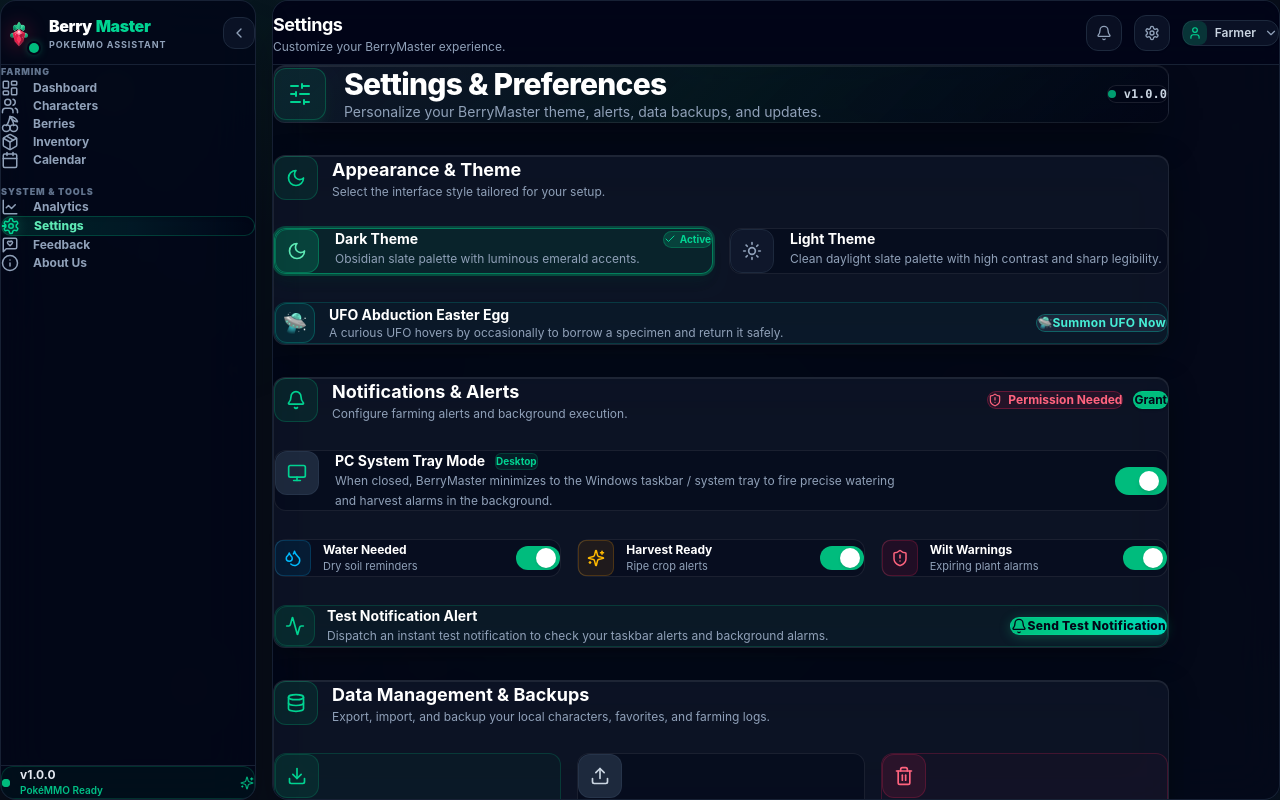
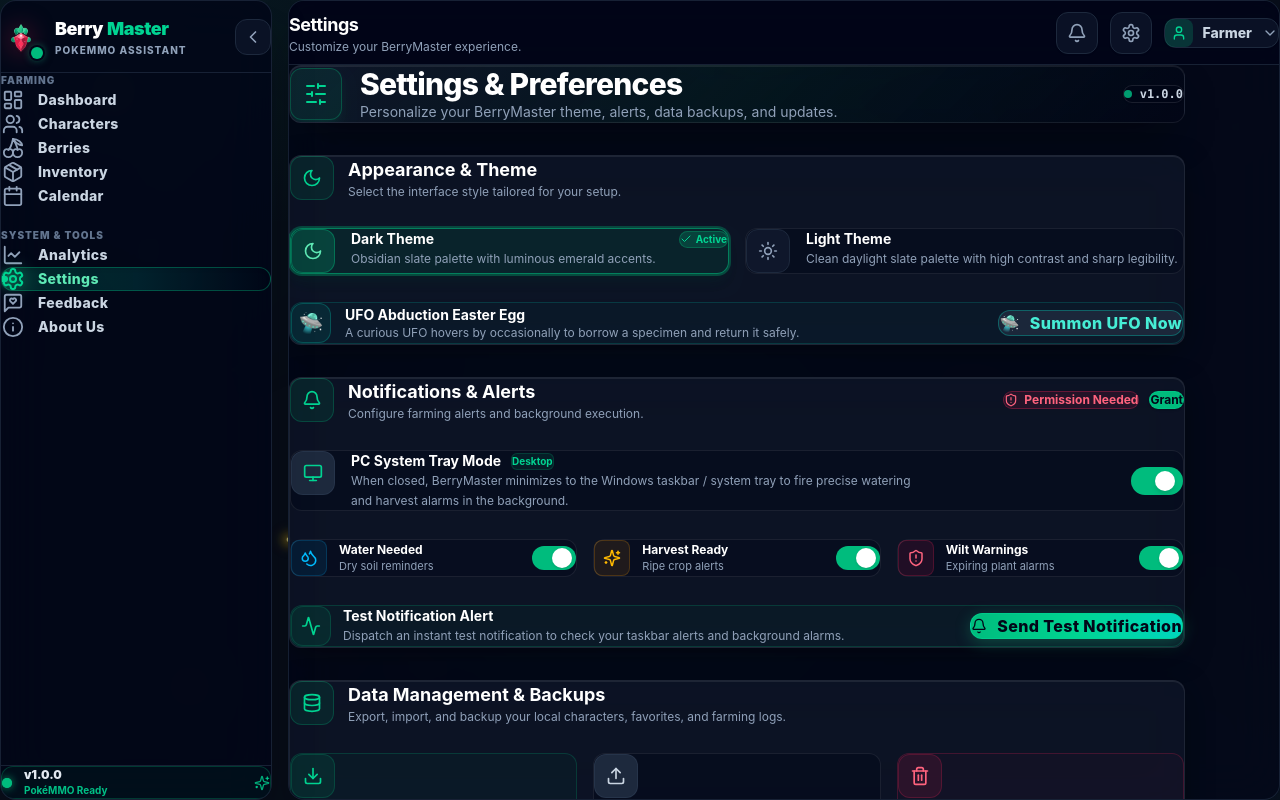
Before and after one commit to abhijeet-mishra34/BerryMaster, a React (Vite) app: page /settings in a window 1280 px wide. Built offline with nearby package versions, Linux system fonts and the light colour scheme.

Commit message:
feat(ui): enlarge sidebar nav items and app buttons with rich hover animations and tactile feedback

```diff
--- a/src/components/layout/Header.tsx
+++ b/src/components/layout/Header.tsx
@@ -154,8 +154,10 @@
           onClick={() => navigate("/settings")}
           className="
             flex
-            h-9
-            w-9
+            h-10
+            w-10
+            sm:h-10.5
+            sm:w-10.5
             items-center
             justify-center
             rounded-xl
@@ -168,13 +170,14 @@
             light:text-slate-600
             transition-all
             duration-200
-            hover:border-emerald-500/40
+            hover:border-emerald-400/50
             light:hover:border-emerald-400
             hover:bg-slate-800
             light:hover:bg-slate-200
             hover:text-emerald-400
+            hover:scale-105
             hover:-translate-y-0.5
-            active:translate-y-0
+            hover:shadow-[0_0_12px_rgba(16,185,129,0.2)]
             active:scale-95
             cursor-pointer
             shadow-xs
@@ -182,7 +185,7 @@
           aria-label="Open settings"
           title="Settings"
         >
-          <Settings className="h-4 w-4" />
+          <Settings className="h-4.5 w-4.5 sm:h-5 sm:w-5 transition-transform duration-200 hover:rotate-45" />
         </button>
 
         {/* Profile Dropdown */}
@@ -193,38 +196,40 @@
             className="
               flex
               items-center
-              gap-2
+              gap-2.5
               rounded-xl
               border
               border-slate-800
               light:border-slate-200
               bg-slate-900/70
               light:bg-slate-100
-              px-3
-              py-1.5
+              px-3.5
+              sm:px-4
+              py-2
               text-slate-300
               light:text-slate-700
               transition-all
               duration-200
-              hover:border-emerald-500/40
+              hover:border-emerald-400/50
               light:hover:border-emerald-400
               hover:bg-slate-800
               light:hover:bg-slate-200
               hover:text-white
               light:hover:text-slate-900
+              hover:scale-105
               hover:-translate-y-0.5
-              active:translate-y-0
+              hover:shadow-[0_0_12px_rgba(16,185,129,0.2)]
               active:scale-95
               cursor-pointer
               shadow-xs
             "
             aria-label="Open profile menu"
           >
-            <div className="flex h-6 w-6 items-center justify-center rounded-lg bg-emerald-500/20 text-emerald-400">
-              <User className="h-3.5 w-3.5" />
+            <div className="flex h-7 w-7 items-center justify-center rounded-lg bg-emerald-500/20 text-emerald-400">
+              <User className="h-4 w-4" />
             </div>
-            <span className="text-xs font-semibold">Farmer</span>
-            <ChevronDown className="h-3.5 w-3.5 text-slate-400 light:text-slate-500" />
+            <span className="text-xs sm:text-sm font-extrabold">Farmer</span>
+            <ChevronDown className="h-4 w-4 text-slate-400 light:text-slate-500" />
           </button>
 
           {/* Profile Menu Dropdown */}
--- a/src/components/layout/Sidebar.tsx
+++ b/src/components/layout/Sidebar.tsx
@@ -113,7 +113,7 @@
           left-0
           z-50
           flex
-          w-72
+          w-76
           max-w-[85vw]
           flex-col
           border-r
@@ -131,22 +131,22 @@
         `}
       >
         {/* Mobile Drawer Header */}
-        <div className="flex h-16 items-center justify-between border-b border-slate-800/80 light:border-slate-200 px-4">
-          <div className="flex items-center gap-3">
+        <div className="flex h-16 items-center justify-between border-b border-slate-800/80 light:border-slate-200 px-5">
+          <div className="flex items-center gap-3.5">
             <div className="relative flex items-center justify-center">
               <img
                 src={berryMasterIcon}
                 alt="BerryMaster logo"
-                className="h-9 w-9 object-contain drop-shadow-[0_2px_10px_rgba(225,29,72,0.45)]"
+                className="h-10 w-10 object-contain drop-shadow-[0_2px_10px_rgba(225,29,72,0.45)]"
               />
-              <span className="absolute -bottom-0.5 -right-0.5 h-2.5 w-2.5 rounded-full bg-emerald-500 ring-2 ring-slate-950 light:ring-white" />
+              <span className="absolute -bottom-0.5 -right-0.5 h-3 w-3 rounded-full bg-emerald-500 ring-2 ring-slate-950 light:ring-white" />
             </div>
 
             <div className="flex flex-col">
               <h1 className="text-lg font-black tracking-tight text-white light:text-slate-900 flex items-center gap-1">
                 Berry<span className="text-emerald-400 light:text-emerald-600">Master</span>
               </h1>
-              <span className="text-[9px] font-bold tracking-widest text-slate-400 light:text-slate-500 uppercase">
+              <span className="text-[10px] font-bold tracking-widest text-slate-400 light:text-slate-500 uppercase">
                 PokeMMO Assistant
               </span>
             </div>
@@ -157,8 +157,8 @@
             onClick={onCloseMobile}
             className="
               flex
-              h-9
-              w-9
+              h-10
+              w-10
               items-center
               justify-center
               rounded-xl
@@ -169,9 +169,10 @@
               light:bg-slate-100
               text-slate-400
               light:text-slate-600
-              transition-colors
+              transition-all
               hover:bg-slate-800
               hover:text-white
+              active:scale-95
               cursor-pointer
             "
             aria-label="Close menu"
@@ -181,13 +182,13 @@
         </div>
 
         {/* Mobile Navigation Links */}
-        <nav className="flex flex-1 flex-col gap-5 p-3 overflow-y-auto">
+        <nav className="flex flex-1 flex-col gap-5 p-4 overflow-y-auto">
           {menuGroups.map((group) => (
-            <div key={group.title} className="space-y-1">
-              <p className="px-3 pb-1 text-[10px] font-black uppercase tracking-widest text-slate-500 light:text-slate-400">
+            <div key={group.title} className="space-y-1.5">
+              <p className="px-3 pb-1 text-[11px] font-black uppercase tracking-widest text-slate-500 light:text-slate-400">
                 {group.title}
               </p>
-              <div className="space-y-1">
+              <div className="space-y-1.5">
                 {group.items.map((item) => {
                   const IconComponent = item.icon;
                   return (
@@ -201,18 +202,18 @@
                           relative
                           flex
                           items-center
-                          gap-3.5
+                          gap-4
                           rounded-xl
-                          px-3.5
-                          py-2.5
-                          text-xs
-                          font-bold
+                          px-4
+                          py-3.5
+                          text-sm
+                          font-extrabold
                           transition-all
                           duration-200
                           ${
                             isActive
-                              ? "bg-gradient-to-r from-emerald-500/15 via-teal-500/10 to-transparent text-emerald-300 light:text-emerald-700 font-extrabold shadow-inner border border-emerald-500/25 light:border-emerald-300"
-                              : "text-slate-400 light:text-slate-600 hover:bg-slate-900/70 light:hover:bg-slate-100 hover:text-slate-200 light:hover:text-slate-950"
+                              ? "bg-gradient-to-r from-emerald-500/20 via-teal-500/10 to-transparent text-emerald-300 light:text-emerald-700 shadow-inner border border-emerald-500/30 light:border-emerald-300"
+                              : "text-slate-300 light:text-slate-700 hover:bg-slate-900/80 light:hover:bg-slate-100 hover:text-white light:hover:text-slate-950"
                           }
                         `
                       }
@@ -220,17 +221,17 @@
                       {({ isActive }) => (
                         <>
                           {isActive && (
-                            <span className="absolute left-0 top-2 bottom-2 w-1 rounded-r-full bg-emerald-400 shadow-sm shadow-emerald-400/50" />
+                            <span className="absolute left-0 top-2 bottom-2 w-1.5 rounded-r-full bg-emerald-400 shadow-[0_0_10px_rgba(52,211,153,0.8)]" />
                           )}
 
                           <IconComponent
                             className={`
-                              h-4.5
-                              w-4.5
+                              h-5.5
+                              w-5.5
                               shrink-0
-                              transition-transform
+                              transition-all
                               duration-200
-                              ${isActive ? "text-emerald-400 light:text-emerald-600 scale-105" : "text-slate-400 light:text-slate-500 group-hover:text-emerald-400"}
+                              ${isActive ? "text-emerald-400 light:text-emerald-600 scale-110" : "text-slate-400 light:text-slate-500 group-hover:text-emerald-400"}
                             `}
                           />
 
@@ -246,10 +247,10 @@
         </nav>
 
         {/* Mobile Drawer Footer */}
-        <div className="p-3 border-t border-slate-800/80 light:border-slate-200">
-          <div className="rounded-xl border border-emerald-500/20 light:border-emerald-200 bg-emerald-950/20 light:bg-emerald-50/70 p-3 flex items-center gap-3">
-            <div className="relative flex h-8 w-8 items-center justify-center rounded-lg bg-emerald-500/20 text-emerald-400">
-              <Radio className="h-4 w-4 animate-pulse" />
+        <div className="p-4 border-t border-slate-800/80 light:border-slate-200">
+          <div className="rounded-xl border border-emerald-500/20 light:border-emerald-200 bg-emerald-950/20 light:bg-emerald-50/70 p-3.5 flex items-center gap-3">
+            <div className="relative flex h-9 w-9 items-center justify-center rounded-xl bg-emerald-500/20 text-emerald-400">
+              <Radio className="h-5 w-5 animate-pulse" />
             </div>
             <div className="flex flex-col">
               <span className="text-xs font-bold text-slate-200 light:text-slate-800">v{CURRENT_APP_VERSION} Mobile</span>
@@ -282,14 +283,14 @@
           transition-all
           duration-300
           overflow-hidden
-          ${isOpen ? "w-64" : "w-20"}
+          ${isOpen ? "w-68" : "w-22"}
         `}
       >
         {/* Desktop Sidebar Header */}
         <div
           className={`
             flex
-            h-16
+            h-18
             shrink-0
             items-center
             border-b
@@ -300,21 +301,21 @@
           `}
         >
           {isOpen ? (
-            <div className="flex items-center gap-3 min-w-0">
+            <div className="flex items-center gap-3.5 min-w-0">
               <div className="relative flex items-center justify-center shrink-0">
                 <img
                   src={berryMasterIcon}
                   alt="BerryMaster logo"
-                  className="h-9 w-9 object-contain drop-shadow-[0_2px_10px_rgba(225,29,72,0.45)] transition-transform duration-200 hover:scale-110"
+                  className="h-10 w-10 object-contain drop-shadow-[0_2px_12px_rgba(225,29,72,0.5)] transition-transform duration-300 hover:scale-115 hover:rotate-3"
                 />
-                <span className="absolute -bottom-0.5 -right-0.5 h-2.5 w-2.5 rounded-full bg-emerald-500 ring-2 ring-slate-950 light:ring-white shadow-[0_0_8px_rgba(16,185,129,0.7)]" />
+                <span className="absolute -bottom-0.5 -right-0.5 h-3 w-3 rounded-full bg-emerald-500 ring-2 ring-slate-950 light:ring-white shadow-[0_0_8px_rgba(16,185,129,0.8)]" />
               </div>
 
               <div className="flex flex-col min-w-0">
-                <h1 className="text-base font-black tracking-tight text-white light:text-slate-900 flex items-center gap-1 truncate">
+                <h1 className="text-base sm:text-lg font-black tracking-tight text-white light:text-slate-900 flex items-center gap-1 truncate">
                   Berry<span className="text-emerald-400 light:text-emerald-600">Master</span>
                 </h1>
-                <span className="text-[9px] font-bold tracking-widest text-slate-400 light:text-slate-500 uppercase truncate">
+                <span className="text-[10px] font-extrabold tracking-widest text-slate-400 light:text-slate-500 uppercase truncate">
                   PokeMMO Assistant
                 </span>
               </div>
@@ -324,9 +325,9 @@
               <img
                 src={berryMasterIcon}
                 alt="BerryMaster logo"
-                className="h-9 w-9 object-contain drop-shadow-[0_2px_10px_rgba(225,29,72,0.45)] transition-transform duration-200 hover:scale-110"
+                className="h-10 w-10 object-contain drop-shadow-[0_2px_12px_rgba(225,29,72,0.5)] transition-transform duration-300 hover:scale-115"
               />
-              <span className="absolute -bottom-0.5 -right-0.5 h-2.5 w-2.5 rounded-full bg-emerald-500 ring-2 ring-slate-950 light:ring-white shadow-[0_0_8px_rgba(16,185,129,0.7)]" />
+              <span className="absolute -bottom-0.5 -right-0.5 h-3 w-3 rounded-full bg-emerald-500 ring-2 ring-slate-950 light:ring-white shadow-[0_0_8px_rgba(16,185,129,0.8)]" />
             </div>
           )}
 
@@ -336,8 +337,8 @@
               onClick={onToggleSidebar}
               className="
                 flex
-                h-8
-                w-8
+                h-9
+                w-9
                 shrink-0
                 items-center
                 justify-center
@@ -351,31 +352,32 @@
                 light:text-slate-600
                 transition-all
                 duration-200
-                hover:border-emerald-500/40
+                hover:border-emerald-400/50
                 hover:bg-slate-800
                 hover:text-emerald-400
-                hover:shadow-xs
+                hover:scale-105
+                hover:shadow-[0_0_12px_rgba(16,185,129,0.25)]
                 active:scale-95
                 cursor-pointer
               "
               aria-label="Collapse sidebar"
               title="Collapse sidebar"
             >
-              <ChevronLeft className="h-4 w-4" />
+              <ChevronLeft className="h-5 w-5 transition-transform duration-200" />
             </button>
           )}
         </div>
 
         {/* Collapsed Expand Button */}
         {!isOpen && (
-          <div className="flex justify-center pt-3 pb-1 border-b border-slate-800/50">
+          <div className="flex justify-center pt-3 pb-2 border-b border-slate-800/50">
             <button
               type="button"
               onClick={onToggleSidebar}
               className="
                 flex
-                h-8
-                w-8
+                h-10
+                w-10
                 items-center
                 justify-center
                 rounded-xl
@@ -388,31 +390,32 @@
                 light:text-slate-600
                 transition-all
                 duration-200
-                hover:border-emerald-500/40
+                hover:border-emerald-400/50
                 hover:bg-slate-800
                 hover:text-emerald-400
-                hover:shadow-xs
+                hover:scale-110
+                hover:shadow-[0_0_12px_rgba(16,185,129,0.25)]
                 active:scale-95
                 cursor-pointer
               "
               aria-label="Expand sidebar"
               title="Expand sidebar"
             >
-              <ChevronRight className="h-4 w-4" />
+              <ChevronRight className="h-5 w-5" />
             </button>
           </div>
         )}
 
-        {/* Desktop Navigation Links (Grouped) */}
-        <nav className="flex flex-1 flex-col gap-4 p-3 overflow-y-auto overflow-x-hidden">
+        {/* Desktop Navigation Links (Grouped with BIGGER buttons and rich hover animation) */}
+        <nav className="flex flex-1 flex-col gap-5 p-3.5 overflow-y-auto overflow-x-hidden">
           {menuGroups.map((group) => (
-            <div key={group.title} className="space-y-1">
+            <div key={group.title} className="space-y-1.5">
               {isOpen && (
-                <p className="px-3 pb-1 text-[9px] font-black uppercase tracking-widest text-slate-500 light:text-slate-400">
+                <p className="px-3 pb-1 text-[10px] font-black uppercase tracking-widest text-slate-500 light:text-slate-400">
                   {group.title}
                 </p>
               )}
-              <div className="space-y-1">
+              <div className="space-y-1.5">
                 {group.items.map((item) => {
                   const IconComponent = item.icon;
                   return (
@@ -427,16 +430,18 @@
                           flex
                           items-center
                           rounded-xl
-                          py-2.5
-                          text-xs
-                          font-bold
                           transition-all
                           duration-200
-                          ${isOpen ? "gap-3.5 px-3.5" : "justify-center px-2"}
+                          cursor-pointer
+                          ${
+                            isOpen
+                              ? "py-3 px-3.5 gap-3.5 text-sm font-extrabold"
+                              : "h-12 w-12 mx-auto justify-center"
+                          }
                           ${
                             isActive
-                              ? "bg-gradient-to-r from-emerald-500/15 via-teal-500/10 to-transparent text-emerald-300 light:text-emerald-700 font-extrabold shadow-inner border border-emerald-500/25 light:border-emerald-300"
-                              : "text-slate-400 light:text-slate-600 hover:bg-slate-900/70 light:hover:bg-slate-100 hover:text-slate-200 light:hover:text-slate-950 hover:translate-x-0.5"
+                              ? "bg-gradient-to-r from-emerald-500/20 via-teal-500/15 to-transparent text-emerald-300 light:text-emerald-700 shadow-inner border border-emerald-500/35 light:border-emerald-300 font-black"
+                              : "border border-transparent text-slate-300 light:text-slate-700 hover:bg-slate-900/80 light:hover:bg-slate-100 hover:border-slate-800 light:hover:border-slate-200 hover:text-white light:hover:text-slate-950 hover:translate-x-1.5 hover:shadow-md hover:shadow-black/20"
                           }
                         `
                       }
@@ -444,27 +449,28 @@
                       {({ isActive }) => (
                         <>
                           {isActive && (
-                            <span className="absolute left-0 top-2 bottom-2 w-1 rounded-r-full bg-emerald-400 shadow-[0_0_8px_rgba(52,211,153,0.8)]" />
+                            <span className="absolute left-0 top-2 bottom-2 w-1.5 rounded-r-full bg-emerald-400 shadow-[0_0_10px_rgba(52,211,153,1)]" />
                           )}
 
                           <IconComponent
                             className={`
-                              h-4.5
-                              w-4.5
+                              h-5.5
+                              w-5.5
                               shrink-0
                               transition-all
                               duration-200
-                              group-hover:scale-110
+                              group-hover:scale-120
+                              group-hover:rotate-6
                               ${
                                 isActive
-                                  ? "text-emerald-400 light:text-emerald-600 drop-shadow-[0_0_6px_rgba(52,211,153,0.4)]"
-                                  : "text-slate-400 light:text-slate-500 group-hover:text-emerald-400 light:group-hover:text-emerald-600"
+                                  ? "text-emerald-400 light:text-emerald-600 drop-shadow-[0_0_8px_rgba(52,211,153,0.7)] scale-110"
+                                  : "text-slate-400 light:text-slate-500 group-hover:text-emerald-400 light:group-hover:text-emerald-600 group-hover:drop-shadow-[0_0_6px_rgba(52,211,153,0.5)]"
                               }
                             `}
                           />
 
                           {isOpen && (
-                            <span className="truncate">{item.label}</span>
+                            <span className="truncate tracking-wide">{item.label}</span>
                           )}
                         </>
                       )}
@@ -478,26 +484,26 @@
 
         {/* Desktop Sidebar Footer */}
         {isOpen ? (
-          <div className="p-3 border-t border-slate-800/80 light:border-slate-200">
-            <div className="rounded-xl border border-emerald-500/20 light:border-emerald-200 bg-emerald-950/20 light:bg-emerald-50/70 p-3 flex items-center justify-between">
-              <div className="flex items-center gap-2.5">
-                <span className="relative flex h-2 w-2">
+          <div className="p-3.5 border-t border-slate-800/80 light:border-slate-200">
+            <div className="rounded-xl border border-emerald-500/25 light:border-emerald-200 bg-emerald-950/20 light:bg-emerald-50/70 p-3.5 flex items-center justify-between shadow-xs">
+              <div className="flex items-center gap-3">
+                <span className="relative flex h-2.5 w-2.5">
                   <span className="animate-ping absolute inline-flex h-full w-full rounded-full bg-emerald-400 opacity-75" />
-                  <span className="relative inline-flex rounded-full h-2 w-2 bg-emerald-500" />
+                  <span className="relative inline-flex rounded-full h-2.5 w-2.5 bg-emerald-500 shadow-[0_0_8px_rgba(16,185,129,0.8)]" />
                 </span>
                 <div className="flex flex-col">
-                  <span className="text-xs font-bold text-slate-200 light:text-slate-800">v{CURRENT_APP_VERSION}</span>
-                  <span className="text-[10px] text-emerald-400/90 light:text-emerald-700 font-semibold">PokéMMO Ready</span>
+                  <span className="text-xs font-black text-slate-200 light:text-slate-800">v{CURRENT_APP_VERSION}</span>
+                  <span className="text-[10px] text-emerald-400/90 light:text-emerald-700 font-bold">PokéMMO Ready</span>
                 </div>
               </div>
-              <Sparkles className="h-3.5 w-3.5 text-emerald-400/80" />
+              <Sparkles className="h-4 w-4 text-emerald-400/80 animate-pulse" />
             </div>
           </div>
         ) : (
-          <div className="p-2 border-t border-slate-800/80 light:border-slate-200 flex justify-center">
-            <span className="relative flex h-2 w-2" title="v1.0.0 Online">
+          <div className="p-3 border-t border-slate-800/80 light:border-slate-200 flex justify-center">
+            <span className="relative flex h-2.5 w-2.5" title="v1.0.0 Online">
               <span className="animate-ping absolute inline-flex h-full w-full rounded-full bg-emerald-400 opacity-75" />
-              <span className="relative inline-flex rounded-full h-2 w-2 bg-emerald-500" />
+              <span className="relative inline-flex rounded-full h-2.5 w-2.5 bg-emerald-500 shadow-[0_0_8px_rgba(16,185,129,0.8)]" />
             </span>
           </div>
         )}
--- a/src/components/notifications/NotificationBell.tsx
+++ b/src/components/notifications/NotificationBell.tsx
@@ -32,34 +32,41 @@
         className="
           relative
           flex
-          h-9
-          w-9
+          h-10
+          w-10
+          sm:h-10.5
+          sm:w-10.5
           items-center
           justify-center
           rounded-xl
           border
           border-slate-800
           light:border-slate-200
-          bg-slate-900/60
+          bg-slate-900/70
           light:bg-slate-100
           text-slate-400
           light:text-slate-600
           transition-all
           duration-200
-          hover:border-slate-700
-          light:hover:border-slate-300
+          hover:border-emerald-400/50
+          light:hover:border-emerald-400
           hover:bg-slate-800
           light:hover:bg-slate-200
           hover:text-emerald-400
+          hover:scale-105
+          hover:-translate-y-0.5
+          hover:shadow-[0_0_12px_rgba(16,185,129,0.2)]
+          active:scale-95
           cursor-pointer
+          shadow-xs
         "
         aria-label="Open notifications"
         title="Notifications"
       >
-        <Bell className="h-4 w-4" />
+        <Bell className="h-4.5 w-4.5 sm:h-5 sm:w-5 transition-transform duration-200 hover:rotate-12" />
 
         {notificationCount > 0 && (
-          <span className="absolute -top-1 -right-1 flex h-4 min-w-4 px-1 items-center justify-center rounded-full bg-rose-500 text-[10px] font-black text-white ring-2 ring-slate-950 light:ring-white">
+          <span className="absolute -top-1 -right-1 flex h-4.5 min-w-4.5 px-1 items-center justify-center rounded-full bg-rose-500 text-[10px] font-black text-white ring-2 ring-slate-950 light:ring-white shadow-sm">
             {notificationCount > 99 ? "99+" : notificationCount}
           </span>
         )}
```
Also changed, not shown: src/components/berries/BerryCard.tsx (+10 -10 lines), src/components/ui/Button.tsx (+9 -9 lines).
